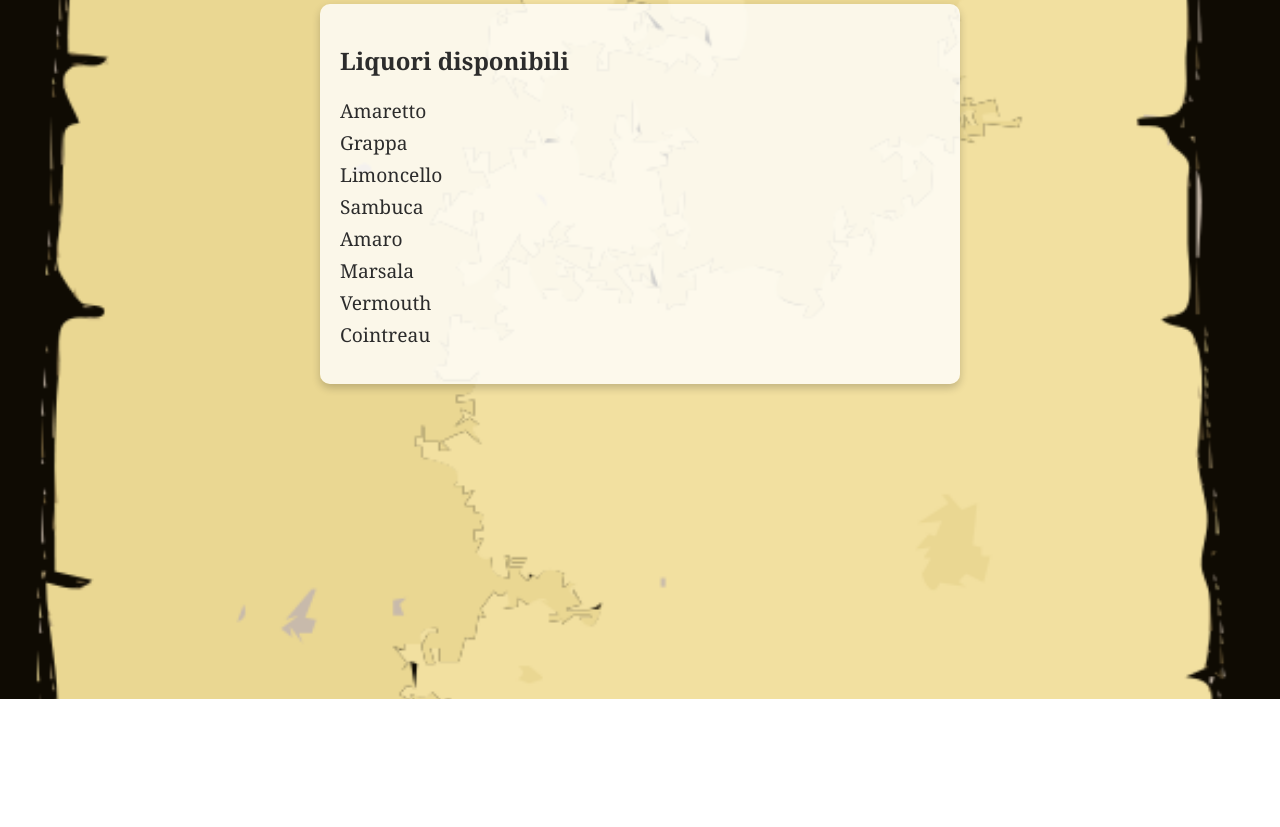
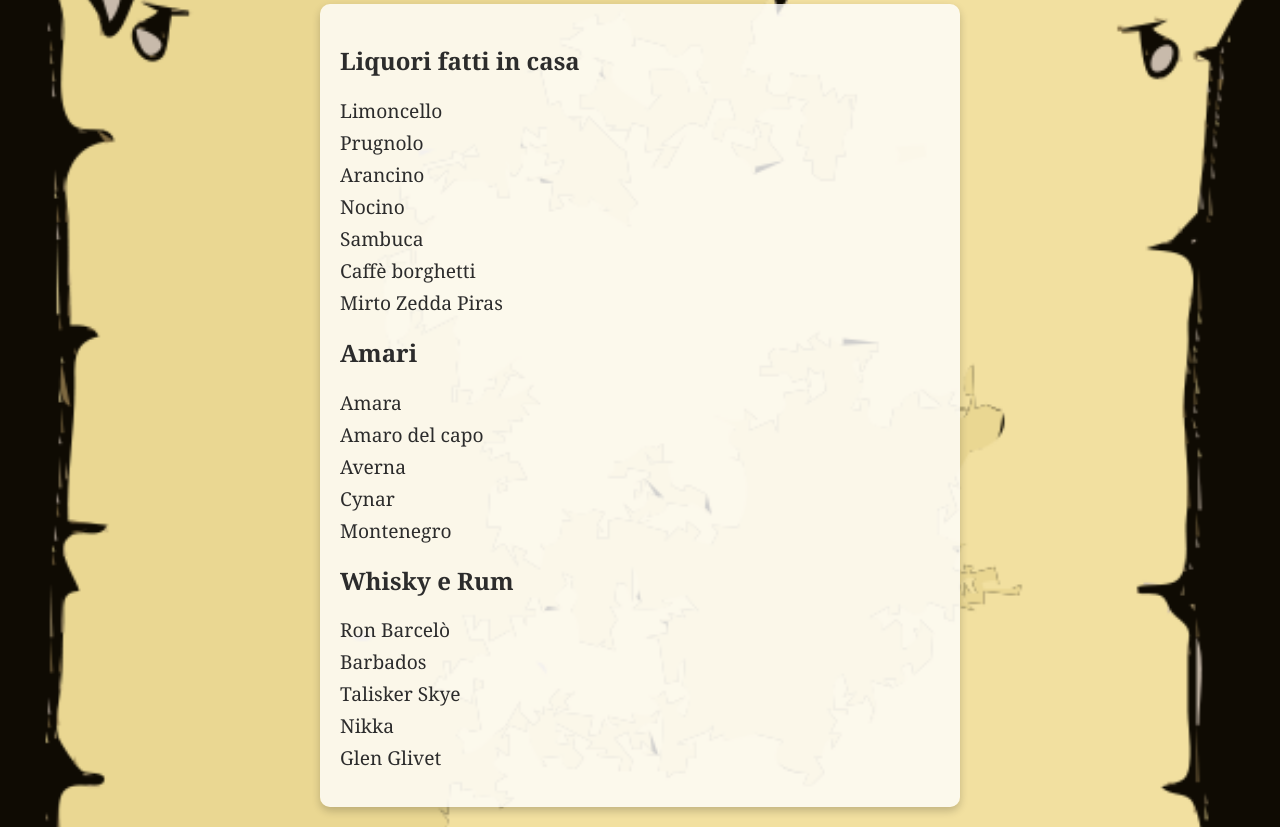
Before and after one commit to melnun/cantina, a plain HTML site: page index.html in a window 1280 px wide. Shown: the part 101-928 px from the top of the page. Before the commit the page ends 800 px from the top, so only its background shows below. Drawn offline with Linux system fonts and the light colour scheme.

Commit message:
Update index.html

```diff
--- a/index.html
+++ b/index.html
@@ -12,16 +12,35 @@
     </header>
     <main>
         <section>
-            <h2>Liquori disponibili</h2>
+            <h2>Liquori fatti in casa</h2>
             <ul>
-                <li>Amaretto</li>
-                <li>Grappa</li>
                 <li>Limoncello</li>
+                <li>Prugnolo</li>
+                <li>Arancino</li>
+                <li>Nocino</li>
                 <li>Sambuca</li>
-                <li>Amaro</li>
-                <li>Marsala</li>
-                <li>Vermouth</li>
-                <li>Cointreau</li>
+                <li>Caffè borghetti</li>
+                <li>Mirto Zedda Piras</li>
+            </ul>
+        </section>
+        <section>
+            <h2>Amari</h2>
+            <ul>
+                <li>Amara</li>
+                <li>Amaro del capo</li>
+                <li>Averna</li>
+                <li>Cynar</li>
+                <li>Montenegro</li>
+            </ul>
+        </section>
+        <section>
+            <h2>Whisky e Rum</h2>
+            <ul>
+                <li>Ron Barcelò</li>
+                <li>Barbados</li>
+                <li>Talisker Skye</li>
+                <li>Nikka</li>
+                <li>Glen Glivet</li>
             </ul>
         </section>
     </main>
```
